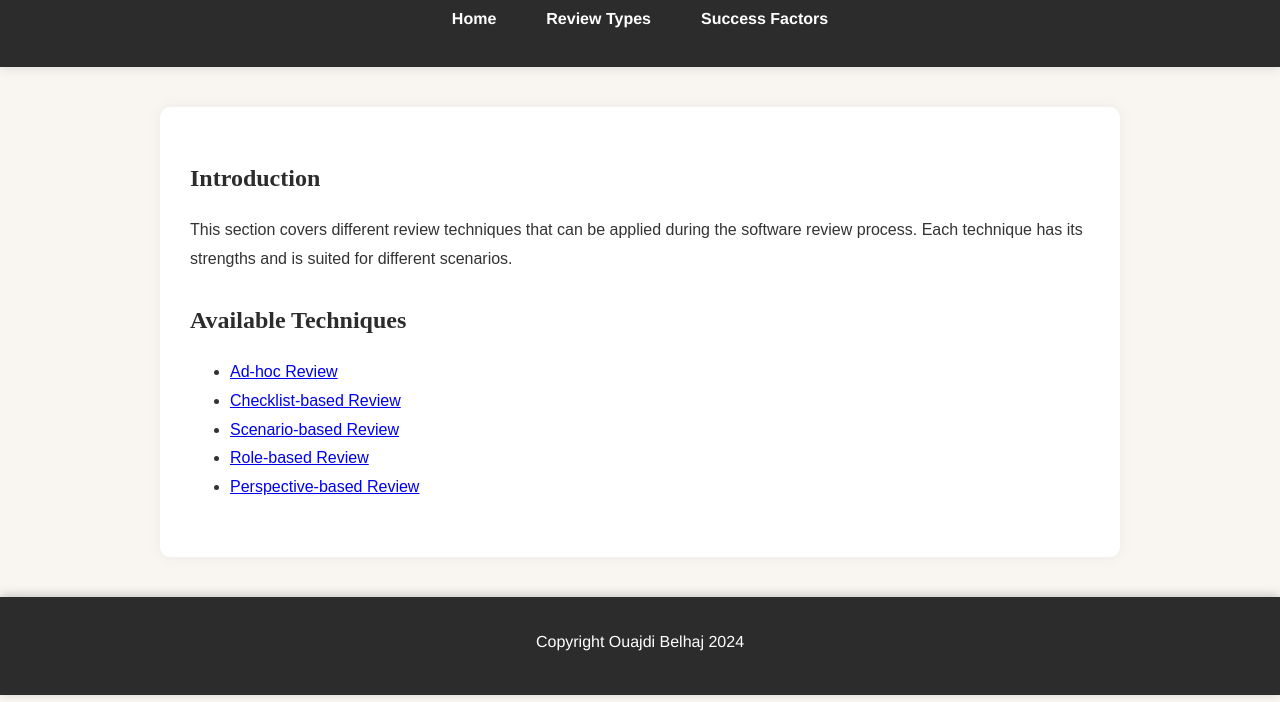
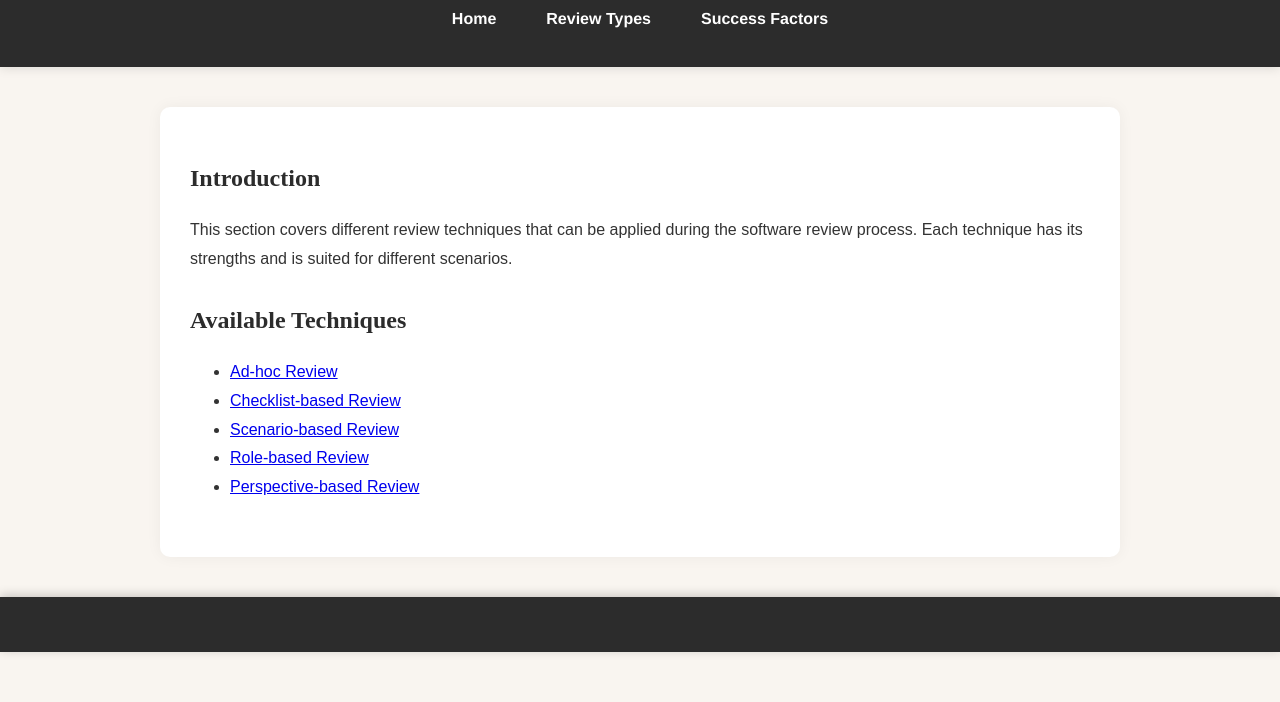
Before and after one commit to dali-magri-01/StaticTesting-, a plain HTML site: page techniques/index.html in a window 1280 px wide. Shown: the part 98-800 px from the top of the page. Drawn offline with Linux system fonts and the light colour scheme.

Commit message:
first commit

```diff
--- a/techniques/index.html
+++ b/techniques/index.html
@@ -34,7 +34,7 @@
     </section>
 </main>
 <footer>
-    <p>Copyright Ouajdi Belhaj 2024</p>
+    <p></p>
 </footer>
 </body>
 </html>
```
Also changed, not shown: index.html (+1 -3 lines), review-types/informal-review.html (+1 -1 lines), review-types/inspection.html (+1 -1 lines), review-types/technical-review.html (+1 -1 lines), review-types/walkthrough.html (+1 -1 lines), success-factors/index.html (+1 -1 lines), techniques/ad-hoc.html (+1 -1 lines), techniques/checklist-based.html (+1 -1 lines), techniques/perspective-based.html (+1 -1 lines), techniques/role-based.html (+1 -1 lines), techniques/scenario-based.html (+1 -1 lines).
